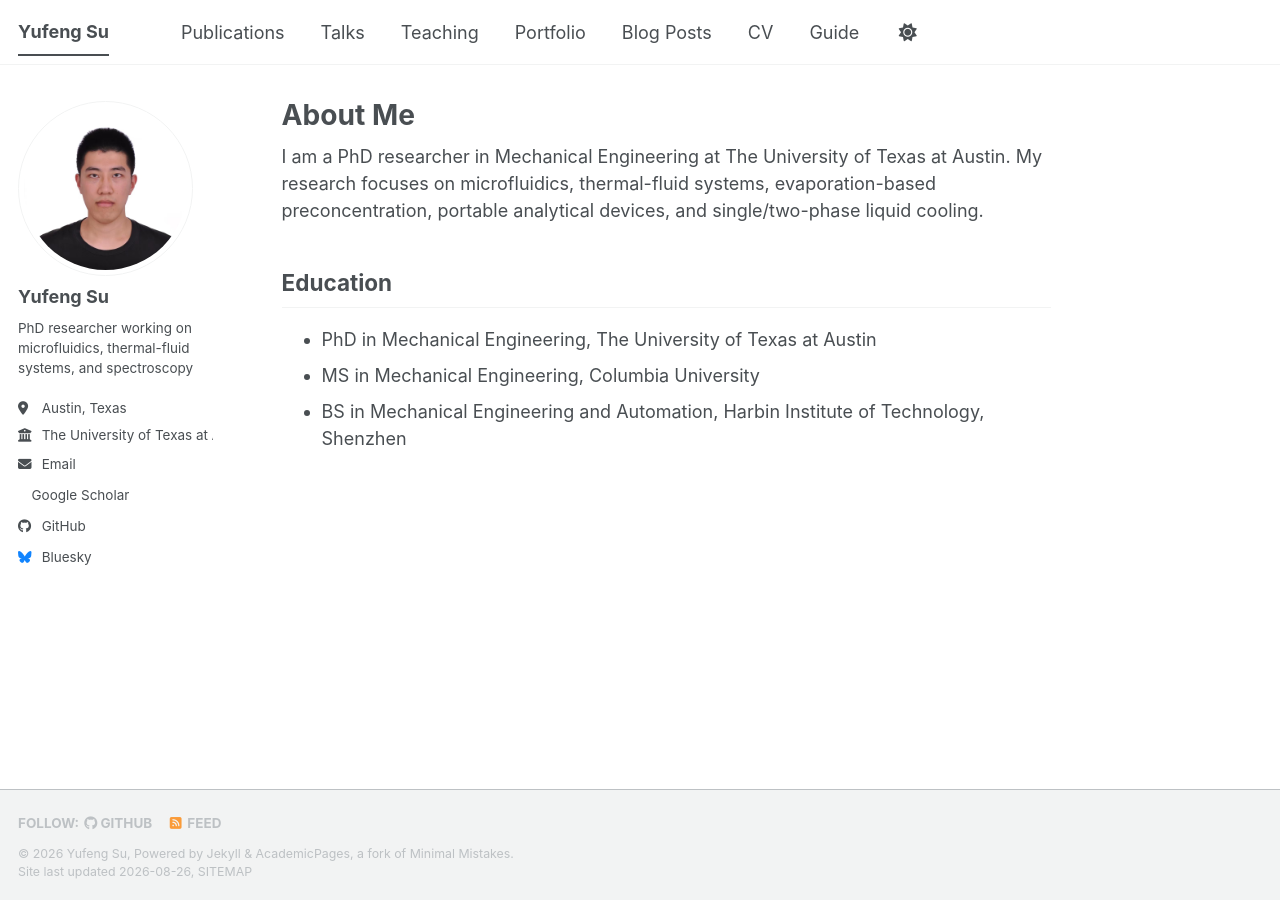
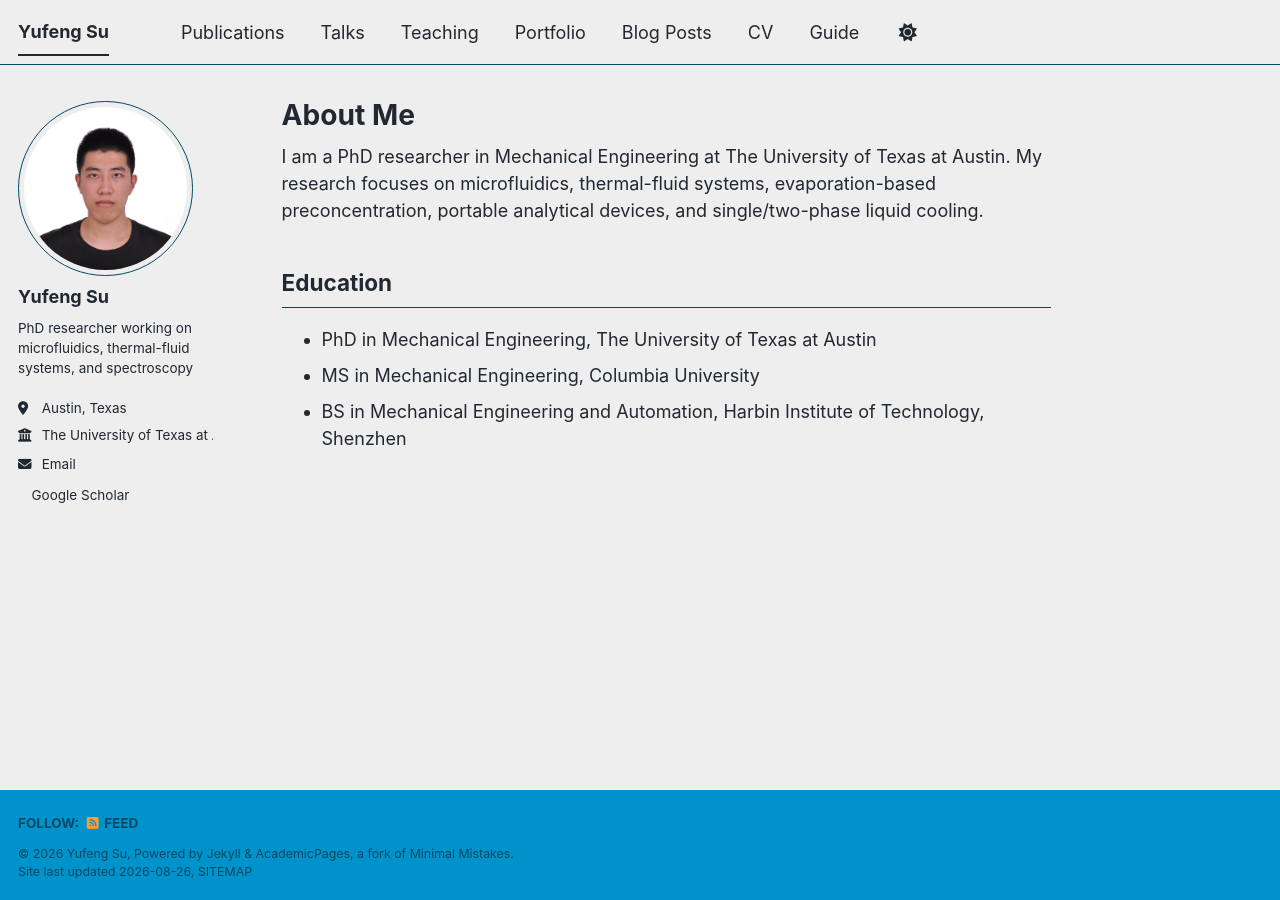
Before and after one commit to UfanSu/UfanSu.github.io, a Jekyll site: the page built from _pages/about.md, in a window 1280 px wide. Built offline with Jekyll 4.4.1, drawn with Linux system fonts in a browser that asks for light colours; a style sheet for code colours, icons or effects is not loaded.

Commit message:
Update _config.yml

```diff
--- a/_config.yml
+++ b/_config.yml
@@ -8,15 +8,15 @@
 
 # Basic Site Settings
 locale                   : "en-US"
-site_theme               : "default" # The available themes options are "default", "air", "sunrise", "mint", "dirt" and "contrast"
+site_theme               : "air" # The available themes options are "default", "air", "sunrise", "mint", "dirt" and "contrast"
 title                    : "Yufeng Su"
 title_separator          : "-"
 name                     : &name "Yufeng Su"
 description              : &description "Mechanical Engineering PhD researcher"   # Update this with a general description of your site, this is the default if not overridden by a page
-url                      : https://academicpages.github.io # The base hostname & protocol for your site e.g. "https://[your GitHub username].github.io",
+url                      : https://yufengsu.github.io # The base hostname & protocol for your site e.g. "https://[your GitHub username].github.io",
                                                            # or if you already have some other page hosted on Github then use "https://[your GitHub username].github.io/[Your Repo Name]"
-baseurl                  : "" # the subpath of your site, e.g. "/blog"
-repository               : "academicpages/academicpages.github.io"
+baseurl                  :  # the subpath of your site, e.g. "/blog"
+repository               :
 
 # Site Author - The following control what appear as part of the author content on the side bar.
 #               If a field is blank the icon and link will not appear, otherwise it will be shown.
@@ -51,13 +51,13 @@ author:
   bitbucket        : # Username - Update with your username on the site
   codepen          : # Username
   dribbble         : # Username
-  github           : "academicpages"
+  github           :
   kaggle           : # Username
   stackoverflow    : # User number or user number and name (i.e., use "1" or "1/jeff-atwood")
 
   # Social media
   artstation       : # Username
-  bluesky          : "bsky.app" # Replace this with you Bluesky username
+  bluesky          :  # Replace this with you Bluesky username
   facebook         : # Username
   flickr           : # Username
   foursquare       : # Username
```
